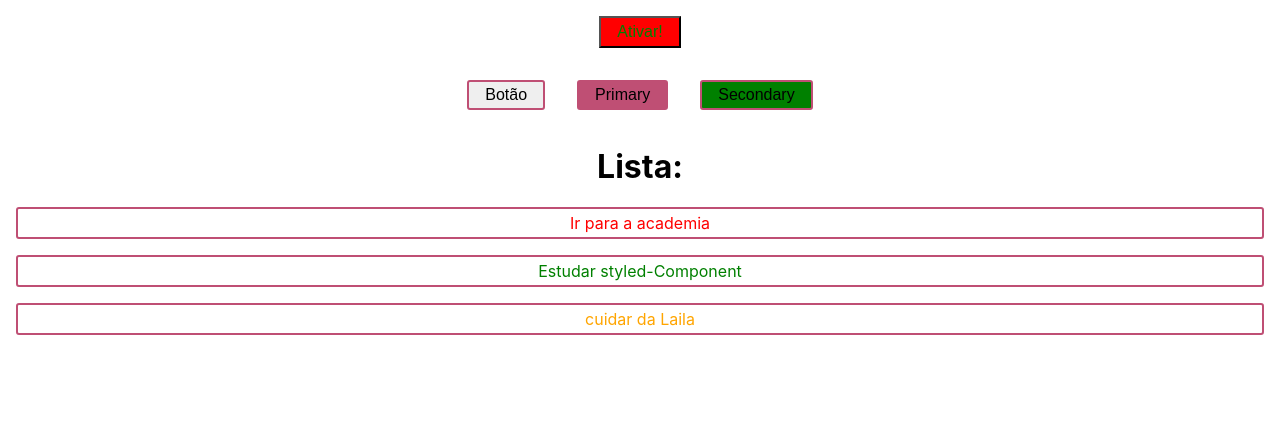
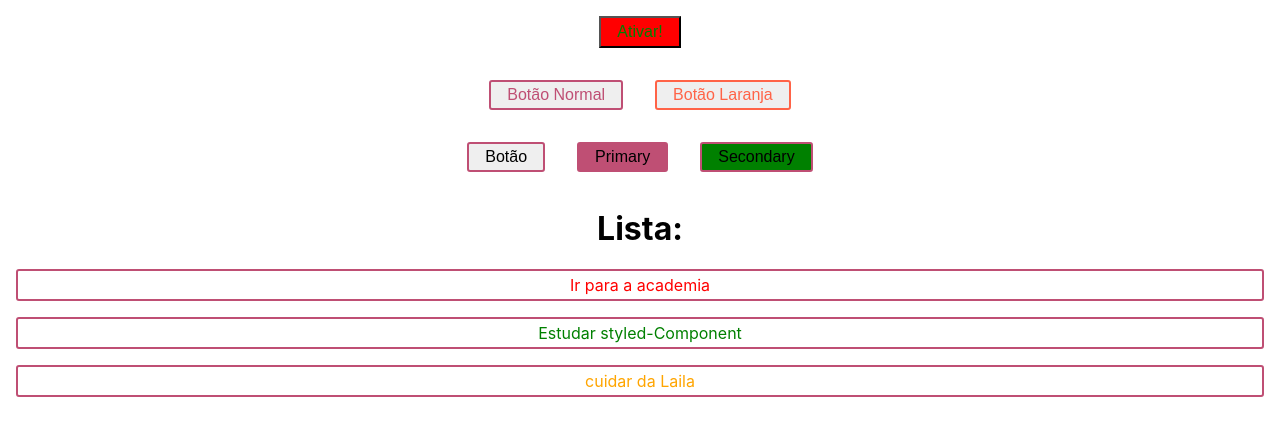
Before and after one commit to LeonardoDMarco/todoList, a React (Create React App) app: page / in a window 1280 px wide. Shown: the top 436 px of the page. Built offline with nearby package versions, Linux system fonts and the light colour scheme.

Commit message:
adição de buttons

```diff
--- a/src/App.js
+++ b/src/App.js
@@ -3,6 +3,7 @@ import Button from './components/Button/index';
 
 import Botao from './styleButton';
 import List from './styleComponent/index';
+import Botoes from './testComponent';
 
 
 
@@ -12,6 +13,8 @@ function App() {
     <div className="App">
       <Button />
 
+      <Botoes/>
+
      <Botao />
      <List />
     </div>
--- /dev/null
+++ b/src/testComponent/index.jsx
@@ -0,0 +1,25 @@
+import React from 'react';
+import styled from 'styled-components';
+
+const Button = styled.button`
+  color: #BF4F74;
+  font-size: 1em;
+  margin: 1em;
+  padding: 0.25em 1em;
+  border: 2px solid #BF4F74;
+  border-radius: 3px;
+`;
+
+const OrangeButton = styled(Button)`
+  color: tomato;
+  border-color: tomato;
+`;
+
+const Botoes = () => (
+  <div>
+    <Button>Botão Normal</Button>
+    <OrangeButton>Botão Laranja</OrangeButton>
+  </div>
+);
+
+export default Botoes;
```
